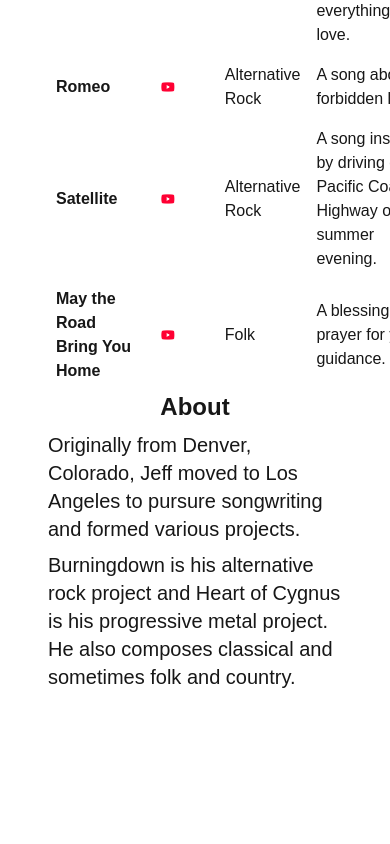
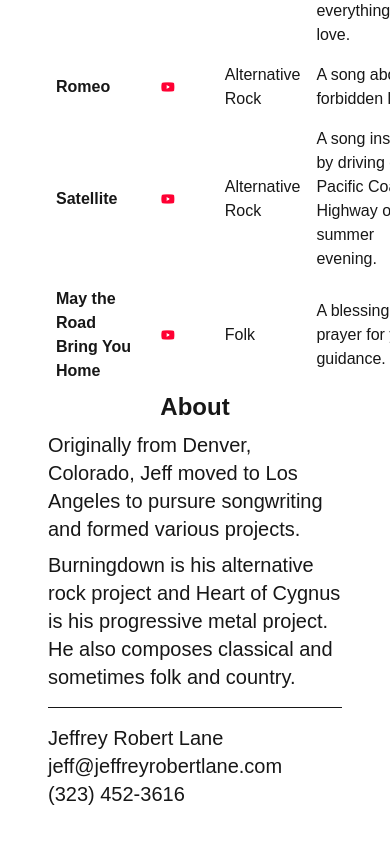
Before and after one commit to jefflane-rocks/jeffreyrobertlane.com, a Next.js app: page / in a window 390 px wide. Shown: the part 1801-2645 px from the top of the page. Before the commit the page ends 2572 px from the top, so only its background shows below. Built offline with nearby package versions, Linux system fonts and the light colour scheme.

Commit message:
adding email and phone info

```diff
--- a/src/app/page.js
+++ b/src/app/page.js
@@ -191,6 +191,14 @@ export default function Home() {
             his progressive metal project. He also composes classical and
             sometimes folk and country.
           </p>
+          <hr className="my-4" />
+          <p className="text-xl mt-2">Jeffrey Robert Lane</p>
+          <p className="text-xl">
+            <a href="mailto:jeff@jeffreyrobertlane.com">
+              jeff@jeffreyrobertlane.com
+            </a>
+          </p>
+          <p className="text-xl">(323) 452-3616</p>
         </div>
       </div>
     </div>
```
